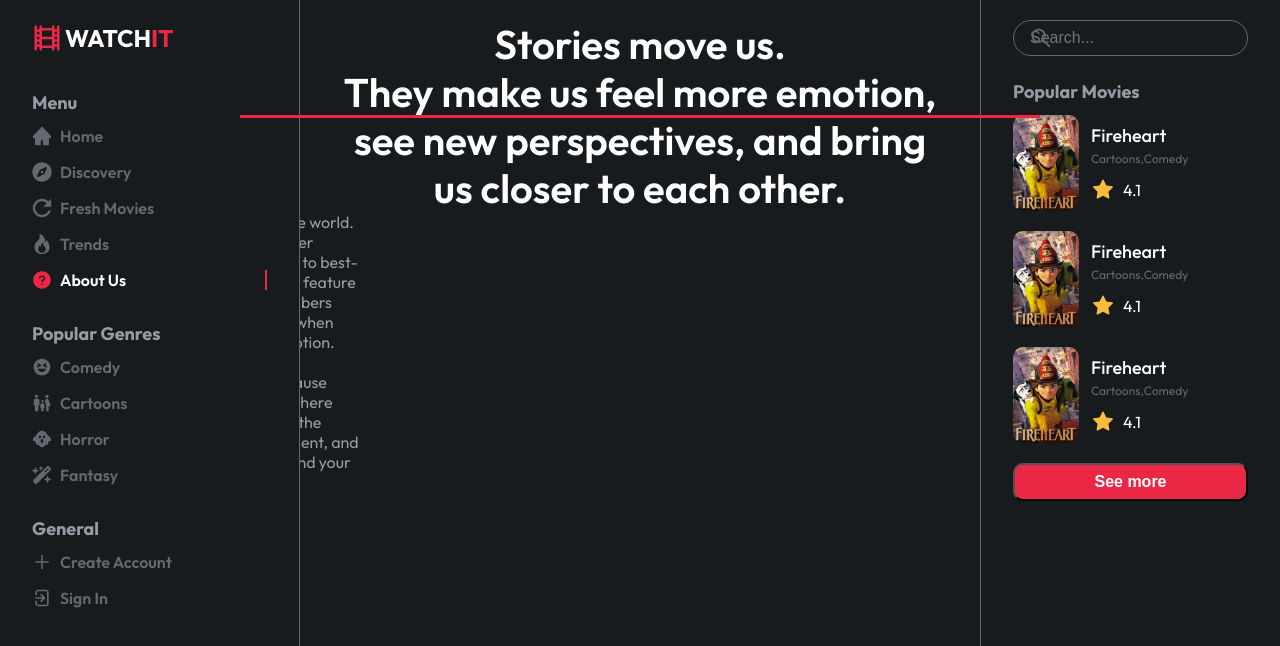
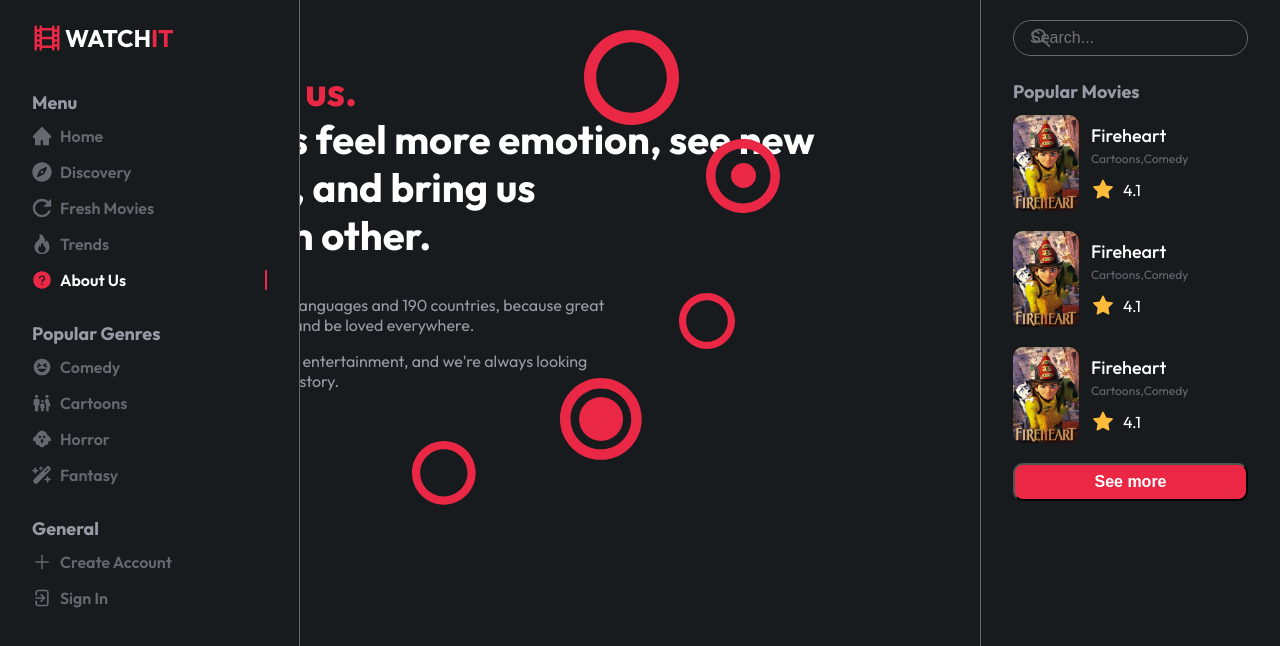
Before and after one commit to danilovvvladimir/watch-it, a Next.js app in the folder client/: page /about-us in a window 1280 px wide. Shown: the top 646 px of the page. Built offline with nearby package versions, Linux system fonts and the light colour scheme.

Commit message:
About Page

```diff
--- a/client/src/app/about-us/AboutUsPage.scss
+++ b/client/src/app/about-us/AboutUsPage.scss
@@ -3,31 +3,29 @@
 .about-us-page {
   background-color: $black-primary;
   height: 100vh;
+  position: relative;
+  z-index: 1;
   &__title {
+    padding-top: 47px;
     font-size: 40px;
+    font-weight: 700;
+    max-width: 870px;
     line-height: 48px;
-    max-width: 600px;
-    margin: 0 auto;
-    background-color: $black-primary;
-    text-align: center;
-    position: relative;
-
-    &::before {
-      content: "";
-      height: 3px;
-      // width: 100%;
-      background-color: $accent;
-      position: absolute;
-      left: -100px;
-      right: -100px;
-      top: 50%;
-      z-index: 3;
-      transform: translateY(-50%);
+    margin-bottom: 36px;
+    span {
+      color: $accent;
     }
   }
 
   &__description {
     color: $gray-light;
-    max-width: 300px;
+    max-width: 545px;
+    font-size: 16px;
+    margin-bottom: 16px;
+  }
+  &__decorations {
+    position: absolute;
+    top: 30px;
+    right: 500px;
   }
 }
--- a/client/src/app/about-us/page.tsx
+++ b/client/src/app/about-us/page.tsx
@@ -4,6 +4,8 @@ import { FC } from "react";
 
 // ==> Other imports <===
 import "./AboutUsPage.scss";
+import Image from "next/image";
+import decorations from "@/assets/images/decorations/about-us-decorations.svg";
 
 export const metadata = {
   title: "Watch IT | About Us",
@@ -16,24 +18,25 @@ const AboutUsPage: FC = () => {
     <section className="about-us-page">
       <div className="container">
         <h1 className="title about-us-page__title">
-          Stories move us. <br />
+          Stories move <span>us.</span> <br />
           They make us feel more emotion, see new perspectives, and bring us
+          <br />
           closer to each other.
         </h1>
 
         <p className="about-us-page__description">
-          At Netflix, we want to entertain the world. Whatever your taste, and
-          no matter where you live, we give you access to best-in-class TV
-          series, documentaries, feature films and mobile games. Our members
-          control what they want to watch, when they want it, in one simple
-          subscription.
+          We&apos;re streaming in more than 30 languages and 190 countries,
+          because great stories can come from anywhere and be loved everywhere.
         </p>
         <p className="about-us-page__description">
-          We're streaming in more than 30 languages and 190 countries, because
-          great stories can come from anywhere and be loved everywhere. We are
-          the world's biggest fans of entertainment, and we're always looking to
-          help you find your next favorite story.
+          We are the world&apos;s biggest fans of entertainment, and we&apos;re
+          always looking to help you find your next favorite story.
         </p>
+        <Image
+          src={decorations}
+          alt="decoration"
+          className="about-us-page__decorations"
+        />
       </div>
     </section>
   );
--- a/client/src/components/Menu/Menu.scss
+++ b/client/src/components/Menu/Menu.scss
@@ -19,6 +19,7 @@
   height: 100vh;
   width: 300px;
   position: fixed;
+  z-index: 9999;
   &__logo {
     margin-bottom: 32px;
   }
```
Also changed, not shown: client/src/assets/images/decorations/about-us-decorations.svg (added).
